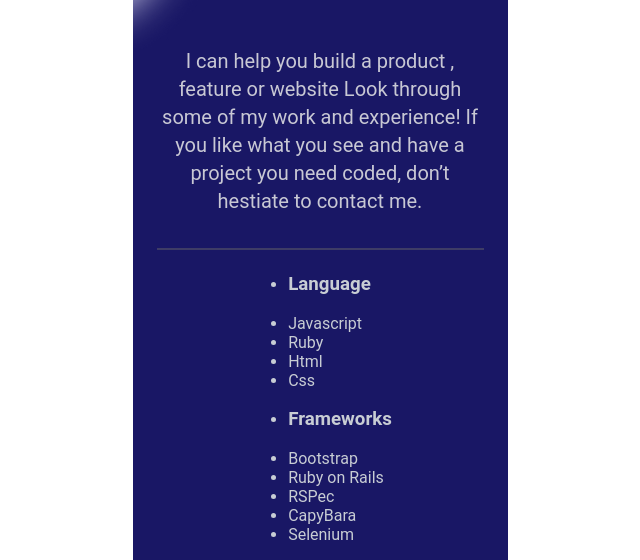
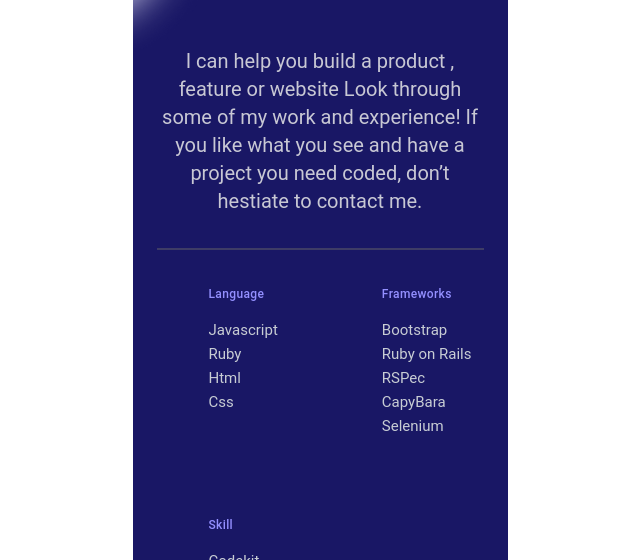
Before and after one commit to Obote/Portfolio-mobile-version, a website: page index.html in a window 1280 px wide. Shown: the part 315-875 px from the top of the page, without its empty margins (320-960 px from the left). Drawn offline with Linux system fonts and the light colour scheme; files whose address does not match are found by name.

Commit message:
Add skill stack style

```diff
--- a/style.css
+++ b/style.css
@@ -95,3 +95,65 @@ body {
     padding-right: 24px;
     padding-top: 40px;
   }
+
+  .skill-stack h3 {
+    font-family: Roboto, sans-serif;
+    font-size: 12px;
+    font-style: normal;
+    font-weight: 500;
+    line-height: 24px;
+    letter-spacing: 0.03em;
+    text-align: left;
+    color: #9490ff;
+  }
+
+  li {
+    list-style: none;
+  }
+
+  .skill-stack li {
+    font-family: Roboto, sans-serif;
+    font-size: 15px;
+    font-style: normal;
+    font-weight: 400;
+    line-height: 24px;
+    letter-spacing: 0;
+    text-align: left;
+  }
+
+
+.skill-stack {
+    height: 462.1505432128906px;
+    width: 303px;
+    left: 12px;
+    top: 235px;
+    border-radius: 0;
+    display: flex;
+    flex-wrap: wrap;
+    justify-content: space-between;
+  }
+
+  .skill-stack h3 {
+    font-family: Roboto, sans-serif;
+    font-size: 12px;
+    font-style: normal;
+    font-weight: 500;
+    line-height: 24px;
+    letter-spacing: 0.03em;
+    text-align: left;
+    color: #9490ff;
+  }
+
+  li {
+    list-style: none;
+  }
+
+  .skill-stack li {
+    font-family: Roboto, sans-serif;
+    font-size: 15px;
+    font-style: normal;
+    font-weight: 400;
+    line-height: 24px;
+    letter-spacing: 0;
+    text-align: left;
+  }
```
